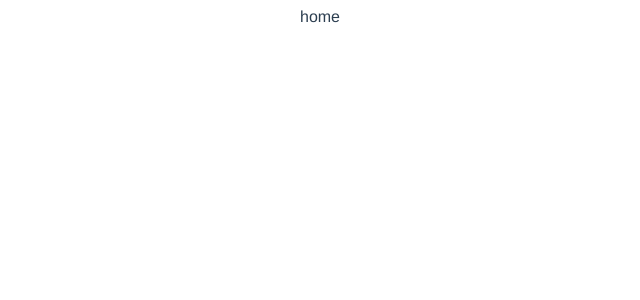
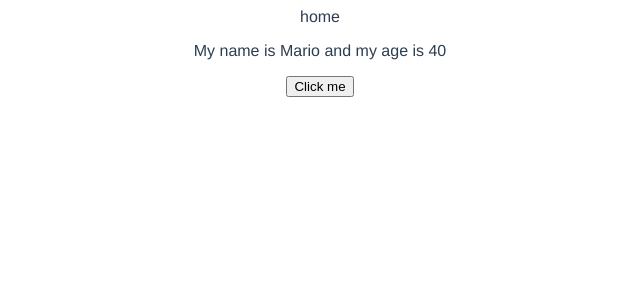
Before and after one commit to Pici1985/vue-blog, a Vue app: page / in a window 1280 px wide. Shown: the top 300 px of the page, without its empty margins (320-960 px from the left). Built offline with nearby package versions, Linux system fonts and the light colour scheme.

Commit message:
Basics of the Composition API
created setup() in HomeView to try out the composition API

```diff
--- a/src/views/HomeView.vue
+++ b/src/views/HomeView.vue
@@ -1,6 +1,8 @@
 <template>
   <div class="home">
     home
+    <p>My name is {{ name }} and my age is {{ age }}</p>
+    <button @click="handleClick">Click me</button>
   </div>
 </template>
 
@@ -9,14 +11,28 @@
 
 export default {
   name: 'HomeView',
+  //the values inside setup() are not reactive by default
   setup(){
     console.log('setup')
+
+    let name = 'Mario'
+    let age = 30
+
+    const handleClick = () => {
+      console.log('click')
+    }
+
+    return {
+      name,
+      age,
+      handleClick
+    }
   },
-  created(){
-    console.log('created')
-  },
-  mounted(){
-    console.log('mounted')
+  //the values inside data() are reactive by default
+  data(){
+    return {
+      age: 40
+    }
   }
 }
 </script>
```
